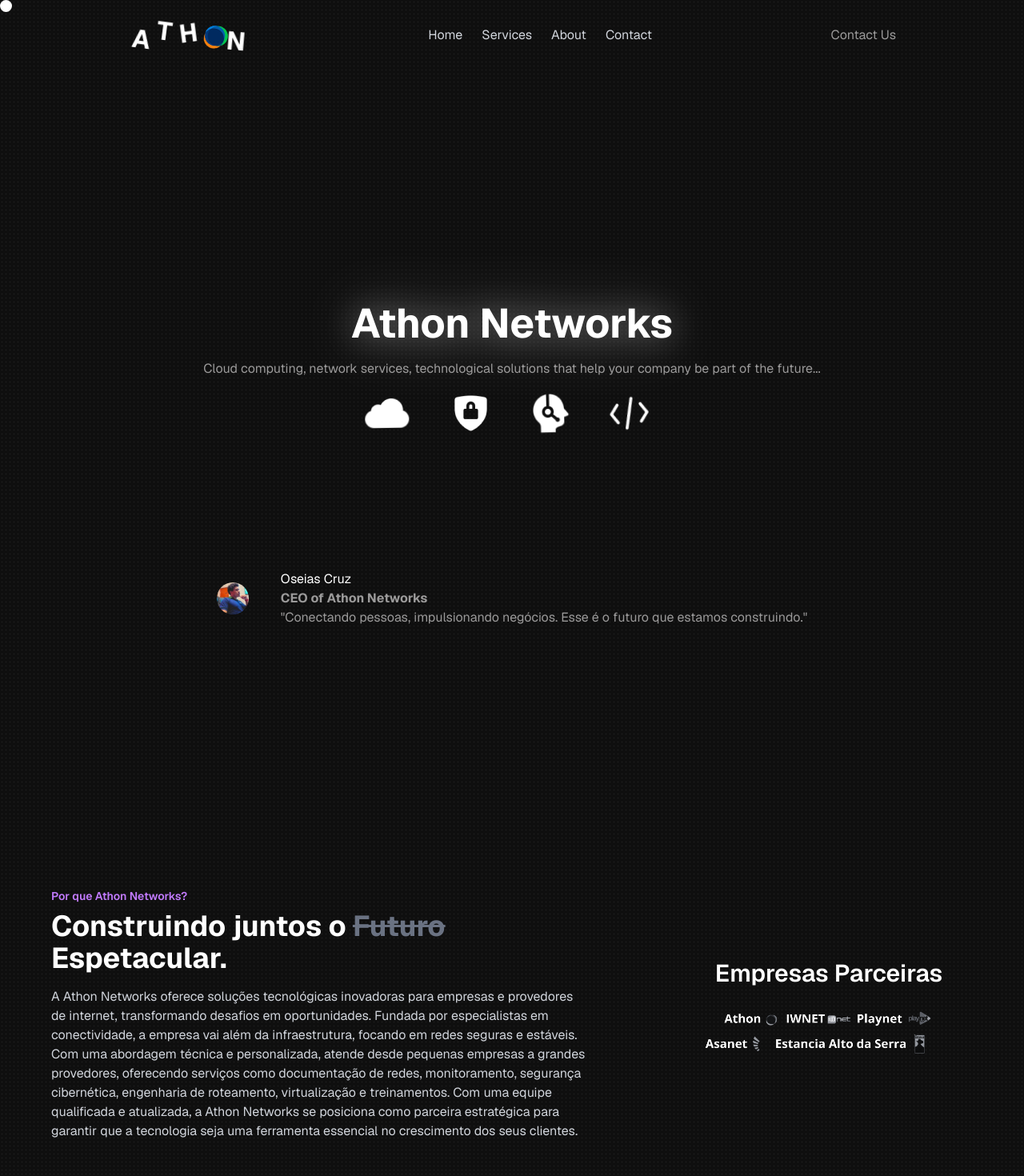
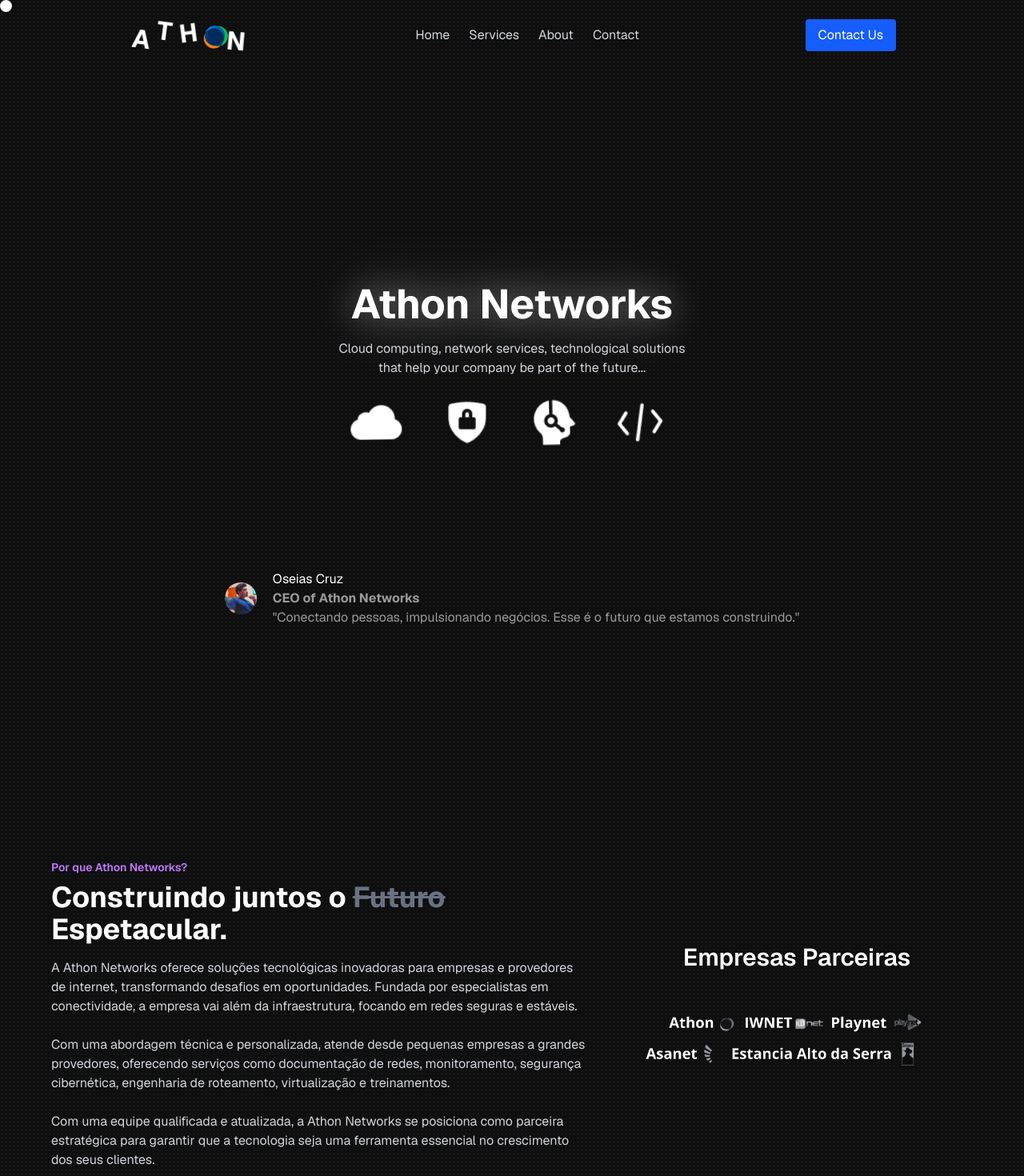
Before and after one commit to Pabloodev/athon-networks, a React (Vite) app: page / in a window 1280 px wide. Shown: the top 1470 px of the page at 80% size. Built offline with nearby package versions, Linux system fonts and the light colour scheme.

Commit message:
adding responsivity on the all page

```diff
--- a/src/pages/About.jsx
+++ b/src/pages/About.jsx
@@ -1,27 +1,41 @@
 export default function About() {
   return (
-    <section className="min-h-screen text-white flex flex-col md:flex-row items-center justify-center px-8 md:px-16 py-12 space-x-30" id="about">
-      <div className="max-w-2xl">
-        <h3 className="text-purple-400 text-sm font-semibold mb-2">
+    <section
+      className="min-h-screen text-white flex flex-col md:flex-row items-center justify-center px-6 sm:px-16 py-8 sm:py-12 gap-10"
+      id="about"
+    >
+      {/* Texto principal */}
+      <div className="max-w-2xl text-center md:text-left">
+        <h3 className="text-purple-400 text-xs sm:text-sm font-semibold mb-2">
           Por que Athon Networks?
         </h3>
-        <h2 className="text-4xl font-bold">
+        <h2 className="text-2xl sm:text-4xl font-bold">
           Construindo juntos o{" "}
           <span className="text-gray-500 line-through">Futuro</span>{" "}
           Espetacular.
         </h2>
-        <p className="text-gray-300 mt-4">
+        <p className="text-gray-300 mt-4 text-sm sm:text-base">
           A Athon Networks oferece soluções tecnológicas inovadoras para empresas e provedores de internet, transformando desafios em oportunidades. Fundada por especialistas em conectividade, a empresa vai além da infraestrutura, focando em redes seguras e estáveis.
-
+          <br />
+          <br />
           Com uma abordagem técnica e personalizada, atende desde pequenas empresas a grandes provedores, oferecendo serviços como documentação de redes, monitoramento, segurança cibernética, engenharia de roteamento, virtualização e treinamentos.
-
+          <br />
+          <br />
           Com uma equipe qualificada e atualizada, a Athon Networks se posiciona como parceira estratégica para garantir que a tecnologia seja uma ferramenta essencial no crescimento dos seus clientes.
         </p>
       </div>
-      <div className="">
-        <p className="text-center font-semibold text-3xl">Empresas Parceiras</p>
-        <div>
-          <img src="./Logos.png" alt="" />
+
+      {/* Empresas Parceiras */}
+      <div className="flex flex-col items-center">
+        <p className="text-center font-semibold text-xl sm:text-3xl mb-4">
+          Empresas Parceiras
+        </p>
+        <div className="flex justify-center">
+          <img
+            src="./Logos.png"
+            alt="Empresas Parceiras"
+            className="w-full max-w-xs sm:max-w-md"
+          />
         </div>
       </div>
     </section>
--- a/src/pages/Home.jsx
+++ b/src/pages/Home.jsx
@@ -8,21 +8,24 @@
         initial={{ scale: 0 }}
         animate={{ scale: 1 }}
         transition={{ duration: 2 }}
-        className="flex flex-col items-center justify-center h-screen space-y-4"
+        className="flex flex-col items-center justify-center min-h-screen space-y-6 px-4 sm:px-0 text-center"
         id="home"
       >
-        <h1 className="text-6xl font-bold text-white glow mb-4">
+
+        <h1 className="text-4xl sm:text-6xl font-bold text-white glow mb-4">
           Athon Networks
         </h1>
-        <p>
+
+        <p className="text-sm sm:text-base max-w-md text-gray-300">
           Cloud computing, network services, technological solutions that help
           your company be part of the future...
         </p>
-        <div className="flex justify-center items-center gap-12">
+
+        <div className="grid grid-cols-2 sm:flex justify-center items-center gap-6 sm:gap-12">
           {["cloud.png", "security.png", "support.png", "code.png"].map(
             (img, index) => (
-              <div key={index} className="float-icon">
-                <img src={`./${img}`} alt="icon" />
+              <div key={index} className="float-icon flex justify-center">
+                <img src={`./${img}`} alt="icon" className="w-12 sm:w-16" />
               </div>
             )
           )}
--- a/src/ui/components/CeoContainer.jsx
+++ b/src/ui/components/CeoContainer.jsx
@@ -2,7 +2,7 @@
 
 export default function CeoContainer() {
   return (
-    <div className="absolute bottom-0 flex items-center gap-10 p-4">
+    <div className="absolute bottom-0 flex items-center gap-5 p-4">
       <div>
         <Avatar>
           <AvatarImage src="./oseias.jpg" />
@@ -10,9 +10,9 @@
         </Avatar>
       </div>
       <div>
-        <p className="text-white">Oseias Cruz</p>
-        <span className="font-bold">CEO of Athon Networks</span>
-        <p>
+        <p className="text-white text-start">Oseias Cruz</p>
+        <p className="font-bold text-start">CEO of Athon Networks</p>
+        <p className="text-start">
           "Conectando pessoas, impulsionando negócios. Esse é o futuro que
           estamos construindo."
         </p>
--- a/src/ui/components/Footer.jsx
+++ b/src/ui/components/Footer.jsx
@@ -5,33 +5,37 @@
   const currentYear = new Date().getFullYear();
 
   return (
-    <footer className="bg-black text-white py-16">
-      <div className="container mx-auto px-4">
+    <footer className="bg-black text-white py-10 sm:py-16">
+      <div className="container mx-auto px-4 sm:px-8">
+
         {/* Main Content */}
-        <div className='flex items-center'>
-          <div className="mb-12">
-            <div className="flex flex-col mb-8">
-              <Timer className="w-8 h-8 mb-4" />
-              <h2 className="text-4xl font-bold mb-4">Gestão, segurança e conforto.</h2>
-              <p className="text-gray-400 max-w-md">
-                Entre em contato conosco e tire todas suas duvidas
+        <div className="flex flex-col md:flex-row items-center md:items-start gap-10">
+
+          <div className="w-full md:w-1/2">
+            <div className="flex flex-col mb-8 text-center md:text-left">
+              <Timer className="w-8 h-8 mb-4 mx-auto md:mx-0" />
+              <h2 className="text-2xl sm:text-4xl font-bold mb-4">
+                Gestão, segurança e conforto.
+              </h2>
+              <p className="text-gray-400 max-w-md mx-auto md:mx-0">
+                Entre em contato conosco e tire todas suas dúvidas.
               </p>
             </div>
 
             {/* Newsletter */}
-            <div className="flex gap-2 max-w-md mb-12">
+            <div className="flex flex-col sm:flex-row gap-2 max-w-md mx-auto md:mx-0 mb-12">
               <input
                 type="email"
                 placeholder="email@empresa.com"
-                className="bg-gray-900 rounded px-4 py-2 flex-grow text-sm"
+                className="bg-gray-900 rounded px-4 py-2 text-sm w-full sm:flex-grow"
               />
-              <button className="bg-white text-black px-6 py-2 rounded hover:bg-gray-200 transition-colors">
+              <button className="bg-white text-black px-6 py-2 rounded hover:bg-gray-200 transition-colors w-full sm:w-auto">
                 Subscribe
               </button>
             </div>
 
             {/* Links Grid */}
-            <div className="grid grid-cols-2 md:grid-cols-4 gap-8 mb-12">
+            <div className="grid grid-cols-1 sm:grid-cols-2 md:grid-cols-4 gap-8 text-center md:text-left mb-12">
               <div>
                 <h3 className="font-medium mb-4">Sobre</h3>
                 <ul className="space-y-2 text-gray-400">
@@ -46,13 +50,15 @@
                 <h3 className="font-medium mb-4">Legal & Segurança</h3>
                 <ul className="space-y-2 text-gray-400">
                   <li><a href="#" className="hover:text-white">Termos de serviço</a></li>
-                  <li><a href="#" className="hover:text-white">Politica de privacidade</a></li>
+                  <li><a href="#" className="hover:text-white">Política de privacidade</a></li>
                 </ul>
               </div>
             </div>
           </div>
-          <div id='contact' className='flex flex-col gap-6'>
-            <h3>Contact Us</h3>
+
+          {/* Formulário de Contato */}
+          <div id="contact" className="w-full md:w-1/2 text-center md:text-left">
+            <h3 className="text-xl font-semibold mb-4">Contact Us</h3>
             <Form />
           </div>
 
@@ -60,7 +66,7 @@
 
         {/* Footer Bottom */}
         <div className="flex flex-col md:flex-row justify-between items-center pt-8 border-t border-gray-800">
-          <p className="text-gray-400 text-sm mb-4 md:mb-0">
+          <p className="text-gray-400 text-sm mb-4 md:mb-0 text-center md:text-left">
             © {currentYear} Athon Networks. Todos direitos reservados.
           </p>
           <div className="flex space-x-4">
@@ -84,6 +90,7 @@
             </a>
           </div>
         </div>
+
       </div>
     </footer>
   );
--- a/src/ui/components/Header.jsx
+++ b/src/ui/components/Header.jsx
@@ -1,9 +1,10 @@
 import { useEffect, useState } from "react";
 import { motion } from "motion/react";
+import { Menu, X } from "lucide-react"; // Ícones do menu
 
 export default function Header() {
-
   const [isAnimating, setIsAnimating] = useState(false);
+  const [menuOpen, setMenuOpen] = useState(false);
 
   useEffect(() => {
     const interval = setInterval(() => {
@@ -15,22 +16,28 @@
   }, []);
 
   return (
-    <motion.div
-        initial={{ scale: 2 }}
-        animate={{ scale: 1 }}
-        transition={{ duration: 2 }}
-      >
-    <header className="flex justify-between items-center px-40 mt-5">
+    <motion.div initial={{ scale: 2 }} animate={{ scale: 1 }} transition={{ duration: 2 }}>
+      <header className="flex justify-between items-center px-6 sm:px-20 lg:px-40 mt-5">
+        {/* Logo */}
         <div className="flex items-center gap-2">
-        <span className={`letter ${isAnimating ? 'animate' : ''}`}>A</span>
-        <span className={`letter ${isAnimating ? 'animate' : ''}`}>T</span>
-        <span className={`letter ${isAnimating ? 'animate' : ''}`}>H</span>
-        <img width={30} src="./athonfav.png" alt="" className={`logo ${isAnimating ? 'animate' : ''}`} />
-        <span className={`letter ${isAnimating ? 'animate' : ''}`}>N</span>
+          <span className={`letter ${isAnimating ? "animate" : ""}`}>A</span>
+          <span className={`letter ${isAnimating ? "animate" : ""}`}>T</span>
+          <span className={`letter ${isAnimating ? "animate" : ""}`}>H</span>
+          <img width={30} src="./athonfav.png" alt="Logo" className={`logo ${isAnimating ? "animate" : ""}`} />
+          <span className={`letter ${isAnimating ? "animate" : ""}`}>N</span>
         </div>
 
-      <nav>
-        <ul className="flex gap-6 items-center text-gray-300">
+        {/* Menu Mobile Toggle */}
+        <button
+          className="sm:hidden text-gray-300"
+          onClick={() => setMenuOpen(!menuOpen)}
+        >
+          {menuOpen ? <X size={28} /> : <Menu size={28} />}
+        </button>
+
+        {/* Navegação */}
+        <nav className={`${menuOpen ? "block" : "hidden"} sm:flex absolute sm:static top-16 left-0 w-full sm:w-auto bg-gray-900 sm:bg-transparent p-4 sm:p-0 shadow-lg sm:shadow-none rounded sm:rounded-none`}>
+          <ul className="flex flex-col sm:flex-row gap-4 sm:gap-6 items-center text-gray-300">
             <li>
               <a href="#">Home</a>
             </li>
@@ -46,8 +53,11 @@
           </ul>
         </nav>
 
-      <a href="services">
-        <button>Contact Us</button>
+        {/* Botão "Contact Us" */}
+        <a href="services" className="hidden sm:block">
+          <button className="bg-blue-600 hover:bg-blue-700 text-white px-4 py-2 rounded">
+            Contact Us
+          </button>
         </a>
       </header>
     </motion.div>
```
Also changed, not shown: src/pages/Services.jsx (+11 -6 lines). Lines whose indentation alone changed are shown as unchanged.
